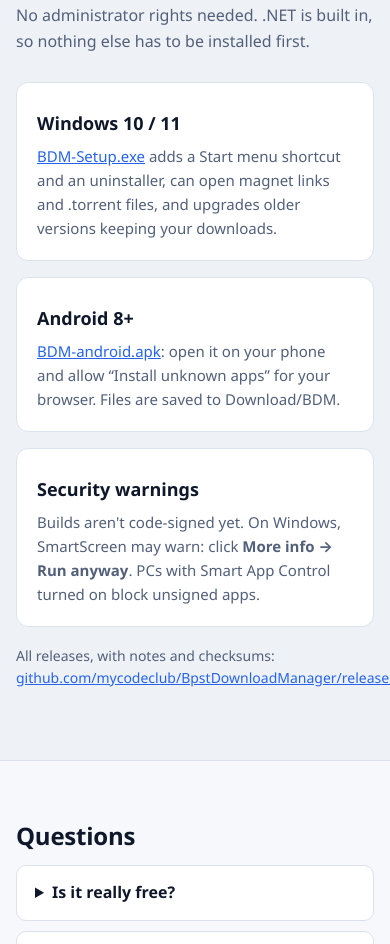
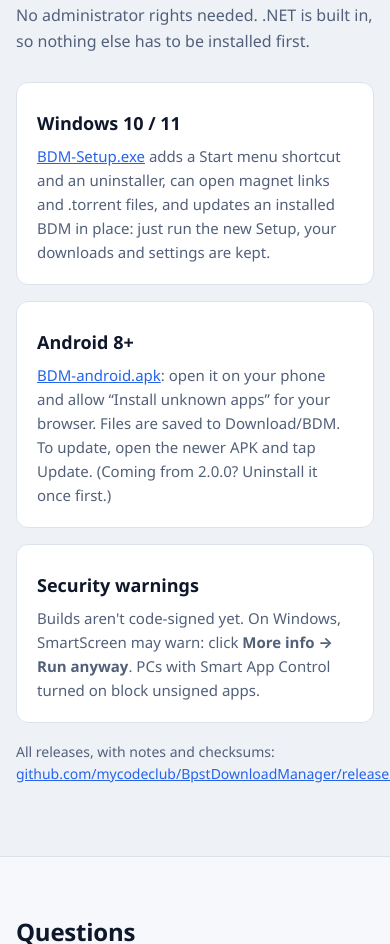
Before and after one commit to mycodeclub/BpstDownloadManager, a plain HTML site: page docs/index.html in a window 390 px wide. Shown: the part 5971-6915 px from the top of the page. Drawn offline with Linux system fonts and the light colour scheme.

Commit message:
Installers work as updaters; Android update fixes; docs up to date
- Windows Setup detects an installed BDM (or VeloxDM / BpstVideoDownloader 0.x):
  "Update BDM from x to y" wording, same folder and tasks, closes the running app,
  warns before a downgrade and refuses it in silent mode.
- Android: versionCode derived from -Version on every build; release builds refuse
  to produce a debug-signed APK; optional debug->release key rotation
  (tools/create-signing-lineage.ps1) so phones with 2.0.0 can update in place.
- CI: tag builds must be release-signed; branch builds may use the debug key.
- Directory.Build.props: BDM 2.1.0 instead of BpstVideoDownloader 0.1.0.
- Docs: README updating + release checklist, website install notes, CHANGELOG.md,
  roadmap item for an in-app update check.

Co-Authored-By: Claude Opus 5.5 <noreply@anthropic.com>
Claude-Session: https://claude.ai/code/session_01TYoH3QD3ujdcCCT9u196LC

```diff
--- a/docs/index.html
+++ b/docs/index.html
@@ -222,9 +222,9 @@
       <p class="sub">No administrator rights needed. .NET is built in, so nothing else has to be installed first.</p>
       <div class="grid">
         <div class="card"><h3>Windows 10 / 11</h3>
-          <p><a href="https://github.com/mycodeclub/BpstDownloadManager/releases/latest/download/BDM-Setup.exe">BDM-Setup.exe</a> adds a Start menu shortcut and an uninstaller, can open magnet links and .torrent files, and upgrades older versions keeping your downloads.</p></div>
+          <p><a href="https://github.com/mycodeclub/BpstDownloadManager/releases/latest/download/BDM-Setup.exe">BDM-Setup.exe</a> adds a Start menu shortcut and an uninstaller, can open magnet links and .torrent files, and updates an installed BDM in place: just run the new Setup, your downloads and settings are kept.</p></div>
         <div class="card"><h3>Android 8+</h3>
-          <p><a href="https://github.com/mycodeclub/BpstDownloadManager/releases/latest/download/BDM-android.apk">BDM-android.apk</a>: open it on your phone and allow “Install unknown apps” for your browser. Files are saved to Download/BDM.</p></div>
+          <p><a href="https://github.com/mycodeclub/BpstDownloadManager/releases/latest/download/BDM-android.apk">BDM-android.apk</a>: open it on your phone and allow “Install unknown apps” for your browser. Files are saved to Download/BDM. To update, open the newer APK and tap Update. (Coming from 2.0.0? Uninstall it once first.)</p></div>
         <div class="card"><h3>Security warnings</h3>
           <p>Builds aren't code-signed yet. On Windows, SmartScreen may warn: click <strong>More info → Run anyway</strong>. PCs with Smart App Control turned on block unsigned apps.</p></div>
       </div>
```
Also changed, not shown: 8 other files.
